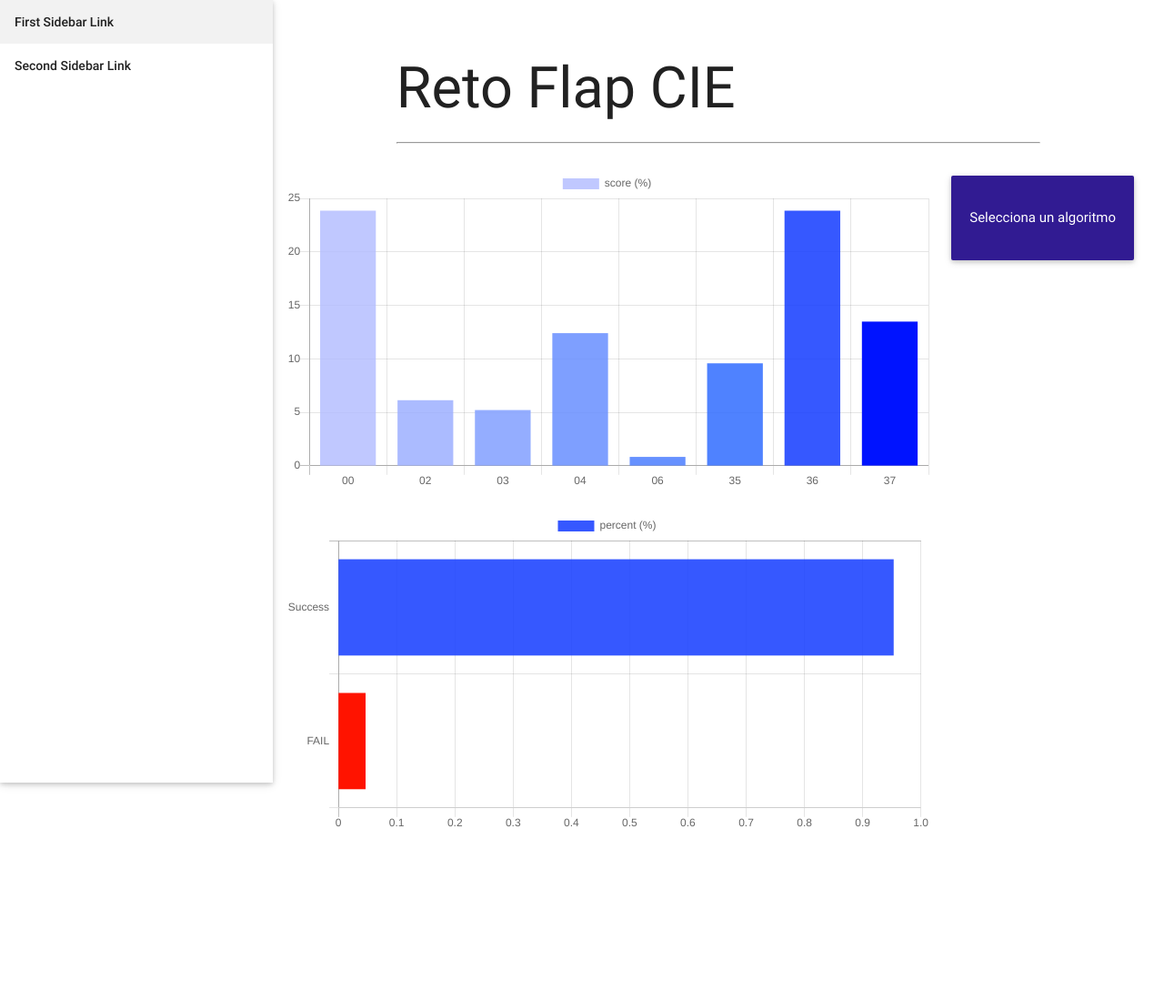
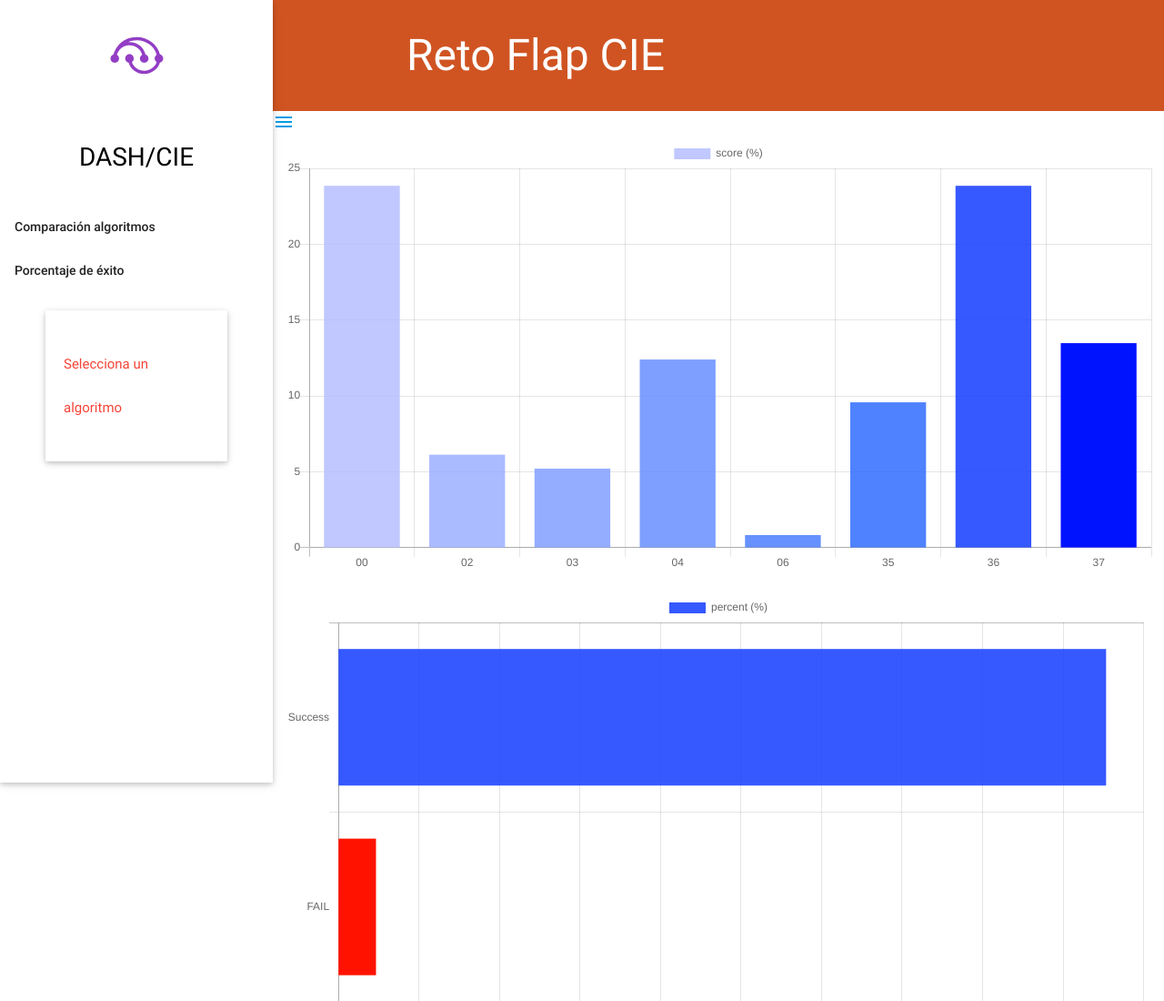
Before and after one commit to danyparc/dash, a website: page index.html in a window 1280 px wide. Shown: the top 1100 px of the page at 91% size. Before the commit the page ends 938 px from the top, so only its background shows below. Drawn offline with nearby package versions, Linux system fonts and the light colour scheme.

Commit message:
logo and another chingaderitas

```diff
--- a/css/special.css
+++ b/css/special.css
@@ -7,3 +7,32 @@ header, main, footer {
         padding-left: 0;
       }
     }
+li.logo {
+    text-align: center;
+    margin-top: 32px;
+    margin-bottom: 60px;
+}
+    #logo-container {
+        height: 57px;
+        margin-bottom: 32px;
+    }
+    nav.top-nav {
+        height: 122px;
+        box-shadow: none;
+        background-color: #D05422;
+    }
+    nav.top-nav a.page-title {
+    line-height: 122px;
+    font-size: 48px;
+}
+.principal{
+  font-size: 28px;
+  color: black;
+}
+
+.niu-card{
+    margin-left: 50px;
+    margin-right: 50px;
+    margin-top: 20px;
+    margin-bottom: 20px;
+}
--- a/index.html
+++ b/index.html
@@ -12,13 +12,15 @@
       <meta name="viewport" content="width=device-width, initial-scale=1.0"/>
 </head>
 <body>
-  <ul id="slide-out" class="side-nav fixed">
-      <li><a href="#!">First Sidebar Link</a></li>
-      <li><a href="#!">Second Sidebar Link</a></li>
-    </ul>
-    <a href="#" data-activates="slide-out" class="button-collapse"><i class="material-icons">menu</i></a>
-
 <header>
+  <nav class="top-nav">
+    <div class="container">
+        <div class="nav-wrapper">
+          <a class="page-title">Reto Flap CIE</a>
+        </div>
+    </div>
+  </nav>
+<!--
   <div class="container">
     <div class="row">
       <div class="col-lg-12">
@@ -28,23 +30,41 @@
         <hr>
       </div>
     </div>
+-->
+    <ul id="slide-out" class="side-nav fixed">
+        <li class="logo">
+          <a id="logo-container" class="brand-logo" href="#">
+            <object id="front-page-logo" type="image/svg+xml" data="src/log.svg" height="58" width="115">Your browser does not support SVG</object>
+          </a>
+        </li>
+        <li>
+          <div class="principal center-align">
+            <p>
+              DASH/CIE
+            </p>
+          </div>
+        </li>
+        <li><a href="#algosChart">Comparación algoritmos</a></li>
+        <li><a href="#succesChart">Porcentaje de éxito</a></li>
+        <li>
+            <div class="niu-card card-panel">
+              <span class="red-text"><div id="selectedAlgo">
+                <p>Selecciona un algoritmo</p>
+              </div>
+              </span>
+            </div>
+        </li>
+      </ul>
+      <a href="#" data-activates="slide-out" class="button-collapse"><i class="material-icons">menu</i></a>
 </header>
 <main>
     <div class="row">
-      <div class="col s12 m9">
+      <div class="col s12 m12">
         <canvas id="algosChart"></canvas>
-      </div>
-      <div class="col s5 m3">
-        <div class="card-panel deep-purple darken-4 pinned">
-          <span class="white-text"><div id="selectedAlgo">
-            <p>Selecciona un algoritmo</p>
-          </div>
-          </span>
-        </div>
       </div>
     </div>
     <div class="row">
-      <div class="col s12 m9">
+      <div class="col s12 m12">
         <canvas id="succesChart"></canvas>
       </div>
     </div>
@@ -54,6 +74,23 @@
   </div>
 </main>
 
+<footer class="page-footer deep-orange darken-3">
+  <div class="container">
+    <div class="row">
+      <div class="col l6 s12">
+        <h5 class="white-text">CIE Dashboard</h5>
+        <p class="grey-text text-lighten-4">Sitio hecho con , chart.js, Materialize, y mucha, mucha data...</p>
+      </div>
+    </div>
+  </div>
+  <div class="footer-copyright">
+    <div class="container">
+      © 2016 HACKLLOWEEN BBVA
+    </div>
+  </div>
+</footer>
+
+
   <script type="text/javascript" src="https://code.jquery.com/jquery-2.1.1.min.js"></script>
   <script type="text/javascript" src="css/materialize/js/materialize.js"></script>
   <script src="node_modules/chart.js/dist/Chart.js"></script>
```
Also changed, not shown: src/log.svg (added).
